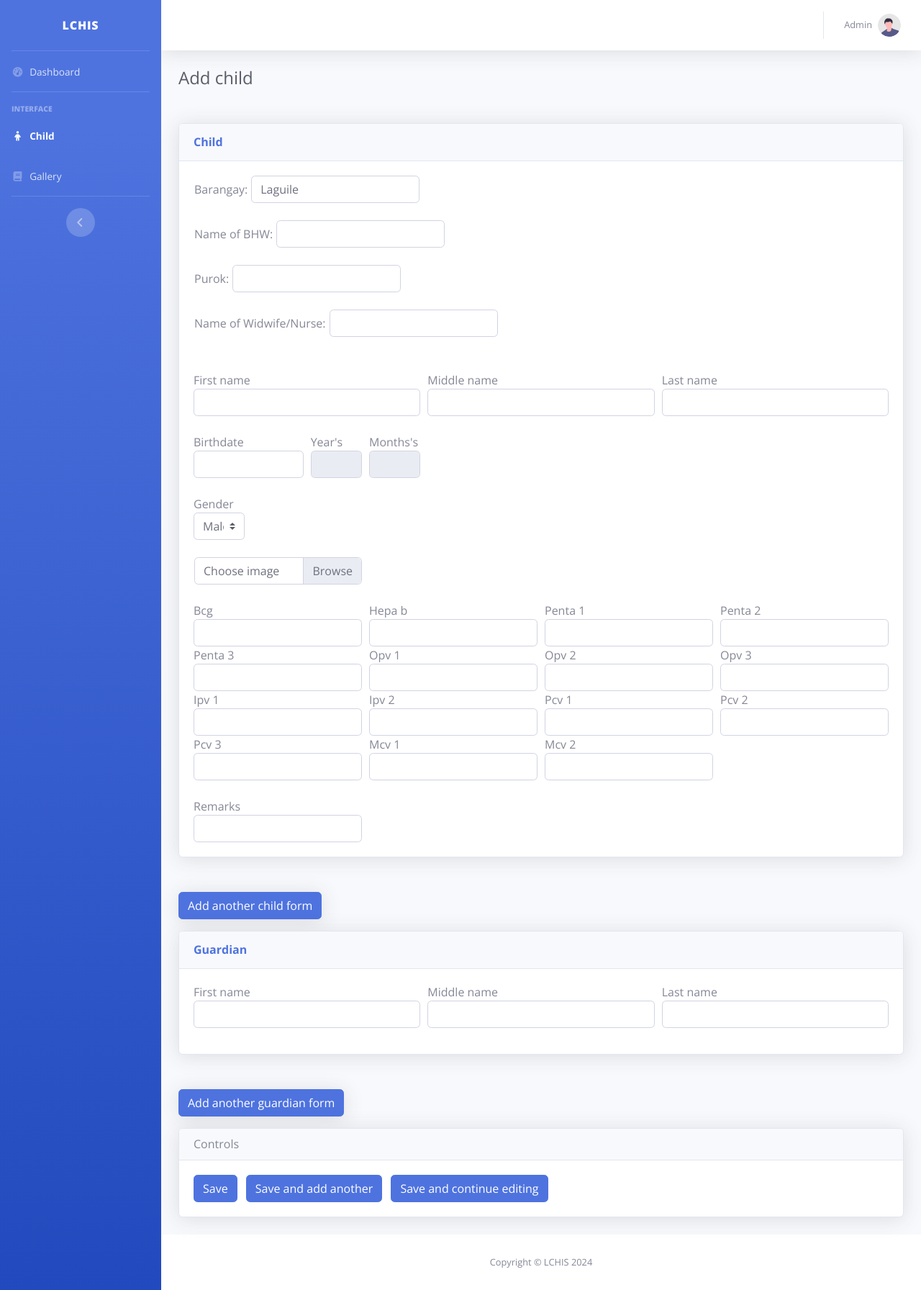
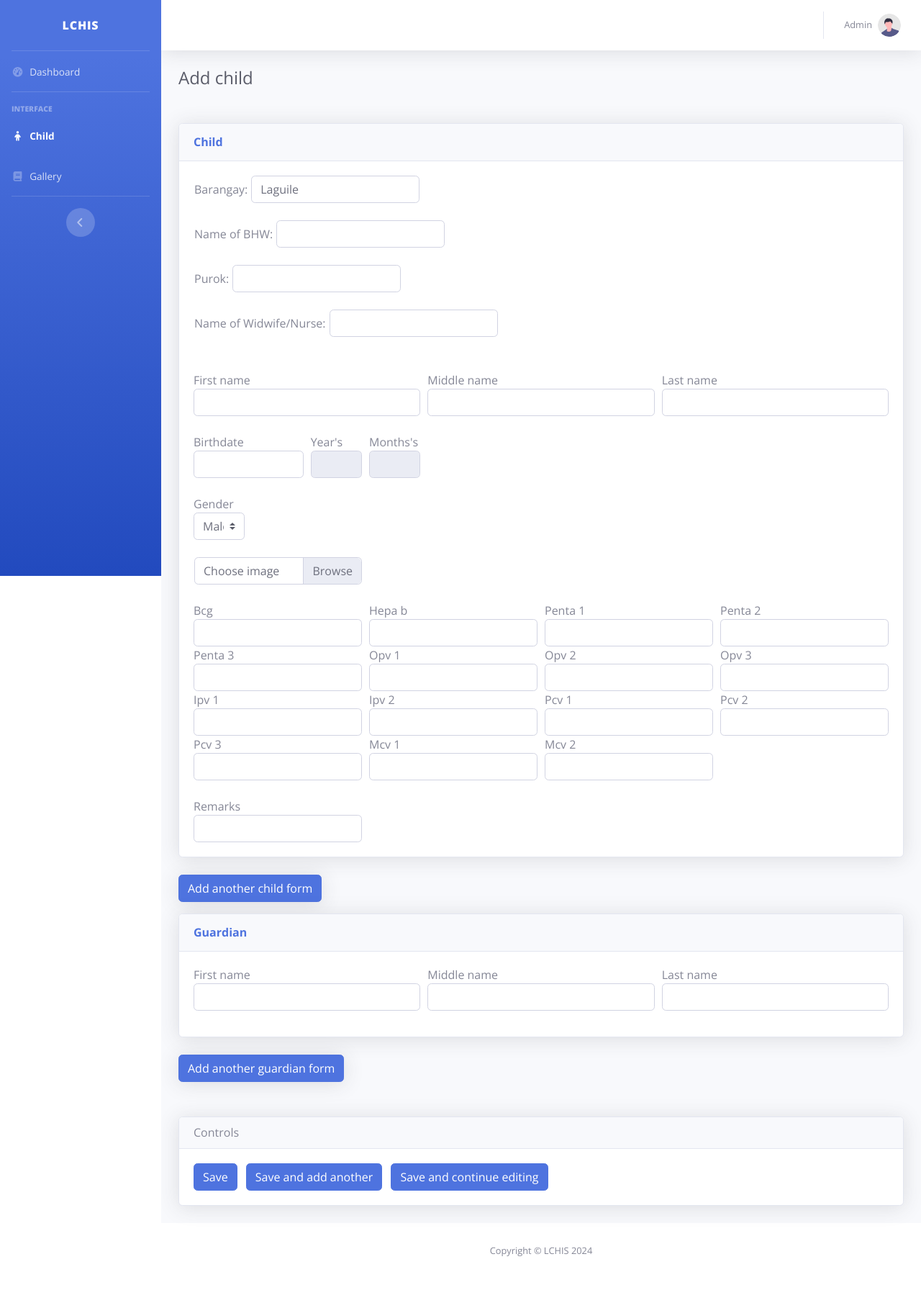
Before and after one commit to IrishJohnDeRoxas/Laguile-Children-s-Health-IS, a Django app: page /admin/child_detail/ in a window 1280 px wide. Shown: the whole page at 72% size. After the commit the page ends 1745 px from the top, so only its background shows below. Run offline with Django 5.2, Linux system fonts and the light colour scheme; a user stored in the database is signed in; some libraries are stand-ins or nearby versions.

Commit message:
sidebar adjustment

```diff
--- a/mysite/LCHIS/templates/LCHIS/admin/child_detail.html
+++ b/mysite/LCHIS/templates/LCHIS/admin/child_detail.html
@@ -19,7 +19,7 @@
     {{ child_form_set.management_form }}
     <div id="child-form-card">
       {% for child_form in child_form_set %}
-      <div class="card shadow mb-5 child-form" id="id_child_card_form-0">
+      <div class="card shadow mb-4 child-form" id="id_child_card_form-0">
         <div class="card-header py-3 d-flex justify-content-between">
           <h6 class="m-0 font-weight-bold text-primary">Child</h6>
         </div>
@@ -404,7 +404,7 @@
     {{ guardian_form_set.management_form }}
     <div id="guardian-form-card">
       {% for guardian_form in guardian_form_set %}
-      <div class="card shadow mb-5 guardian-form" id="id_guardian_card_form-0">
+      <div class="card shadow mb-4 guardian-form" id="id_guardian_card_form-0">
         <div class="card-header py-3 d-flex justify-content-between">
           <h6 class="m-0 font-weight-bold text-primary">Guardian</h6>
         </div>
@@ -498,7 +498,7 @@
     </div>
 
 
-    <button onclick="addForm(this,'guardian')" type="button" class="btn btn-primary shadow mb-3">Add another guardian
+    <button onclick="addForm(this,'guardian')" type="button" class="btn btn-primary shadow mb-5">Add another guardian
       form</button>
 
 
--- a/mysite/LCHIS/templates/LCHIS/admin/index.html
+++ b/mysite/LCHIS/templates/LCHIS/admin/index.html
@@ -1,6 +1,7 @@
 <!DOCTYPE html>
 <html lang="en">
-    {% load static %}
+{% load static %}
+
 <head>
 
     <meta charset="utf-8">
@@ -17,7 +18,9 @@
 
     <!-- Custom fonts for this template-->
     <link href="{% static 'vendor/fontawesome-free-6.6.0-web/css/all.min.css' %}" rel="stylesheet" type="text/css">
-    <link href="https://fonts.googleapis.com/css2?family=Open+Sans:ital,wght@0,300;0,400;0,500;0,600;0,700;0,800;1,300;1,400;1,500;1,600;1,700;1,800&family=Montserrat:ital,wght@0,100;0,200;0,300;0,400;0,500;0,600;0,700;0,800;0,900;1,100;1,200;1,300;1,400;1,500;1,600;1,700;1,800;1,900&family=Lato:ital,wght@0,100;0,300;0,400;0,700;0,900;1,100;1,300;1,400;1,700;1,900&display=swap" rel="stylesheet">
+    <link
+        href="https://fonts.googleapis.com/css2?family=Open+Sans:ital,wght@0,300;0,400;0,500;0,600;0,700;0,800;1,300;1,400;1,500;1,600;1,700;1,800&family=Montserrat:ital,wght@0,100;0,200;0,300;0,400;0,500;0,600;0,700;0,800;0,900;1,100;1,200;1,300;1,400;1,500;1,600;1,700;1,800;1,900&family=Lato:ital,wght@0,100;0,300;0,400;0,700;0,900;1,100;1,300;1,400;1,700;1,900&display=swap"
+        rel="stylesheet">
 
     <!-- Custom styles for this template-->
     <link href="{% static 'css/sb-admin-2.min.css' %}" rel="stylesheet">
@@ -28,11 +31,12 @@
 </head>
 
 <body id="page-top">
+    <!-- Page Wrapper -->
 
-    <!-- Page Wrapper -->
     <div id="wrapper">
-
-        {% include 'LCHIS/admin/sidebar.html' %}
+        <aside>
+            {% include 'LCHIS/admin/sidebar.html' %}
+        </aside>
 
         <!-- Content Wrapper -->
         <div id="content-wrapper" class="d-flex flex-column">
@@ -41,13 +45,6 @@
             <div id="content">
 
                 {% include 'LCHIS/admin/topbar.html' %}
-                {% if error %}
-                    <div id="error" class="card bg-danger text-white shadow mb-3 position-absolute" style="right: 22px;">
-                        <div class="card-body">
-                            {{error}}
-                        </div>
-                    </div>
-                {% endif %}
 
                 {% block content %}
                 {% endblock %}
@@ -64,7 +61,6 @@
                 </div>
             </footer>
             <!-- End of Footer -->
-
         </div>
         <!-- End of Content Wrapper -->
 
@@ -96,8 +92,6 @@
         </div>
     </div>
 
-
-
     <!-- Bootstrap core JavaScript-->
     <script src="{% static 'vendor/jquery/jquery.min.js' %}"></script>
     <script src="{% static 'vendor/bootstrap-4.6/js/bootstrap.bundle.min.js' %}"></script>
@@ -118,18 +112,6 @@
     <script src="{% static 'js/demo/chart-area-demo.js' %}"></script>
     <script src="{% static 'js/demo/chart-pie-demo.js' %}"></script>
 
-
-
-    <script>
-        const error = document.getElementById('error')
-
-        if (error){
-            setTimeout(()=>{
-                error.remove()
-            }, 3000)
-        }
-    </script>
-
 </body>
 
 </html>
--- a/mysite/LCHIS/templates/LCHIS/admin/sidebar.html
+++ b/mysite/LCHIS/templates/LCHIS/admin/sidebar.html
@@ -1,6 +1,6 @@
 {% load static %}
 <!-- Sidebar -->
-        <ul class="navbar-nav bg-gradient-primary sidebar sidebar-dark accordion" id="accordionSidebar">
+<ul class="navbar-nav bg-gradient-primary sidebar sidebar-dark accordion sticky-top" id="accordionSidebar">
 
     <!-- Sidebar - Brand -->
     <a class="sidebar-brand d-flex align-items-center justify-content-center" href="index.html">
@@ -44,7 +44,8 @@
                 </div>
             </li> -->
 
-            <li class="nav-item {% if request.path == '/admin/child' or request.path == '/admin/child_detail/' %}active{% endif %}">
+    <li
+        class="nav-item {% if request.path == '/admin/child' or request.path == '/admin/child_detail/' %}active{% endif %}">
         <a class="nav-link" href="{% url 'child_list' %}">
             <i class="fas fa-fw fa-child"></i>
             <span>Child</span>
@@ -122,4 +123,5 @@
 
 
 </ul>
+
 <!-- End of Sidebar -->
```
Lines whose indentation alone changed are shown as unchanged.
